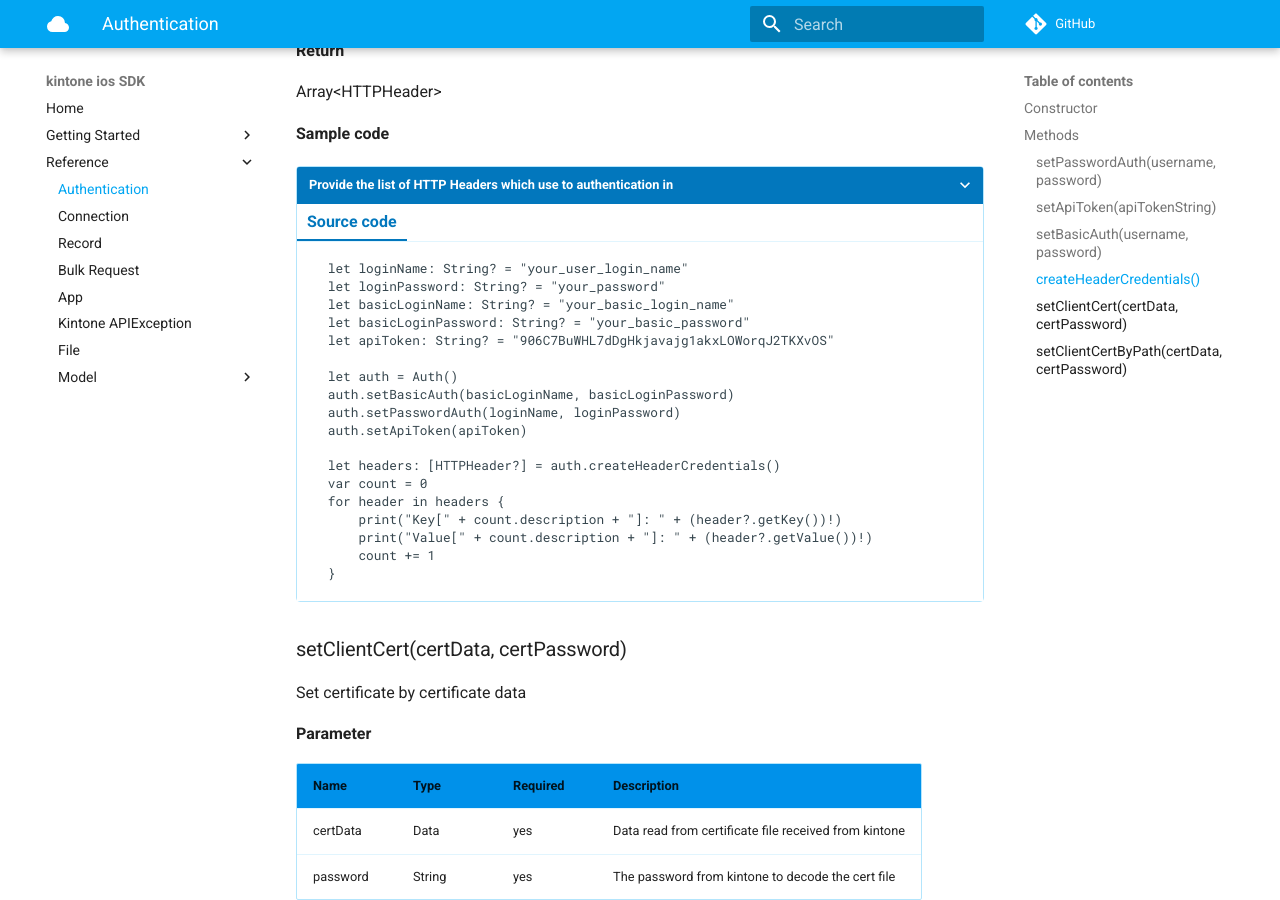
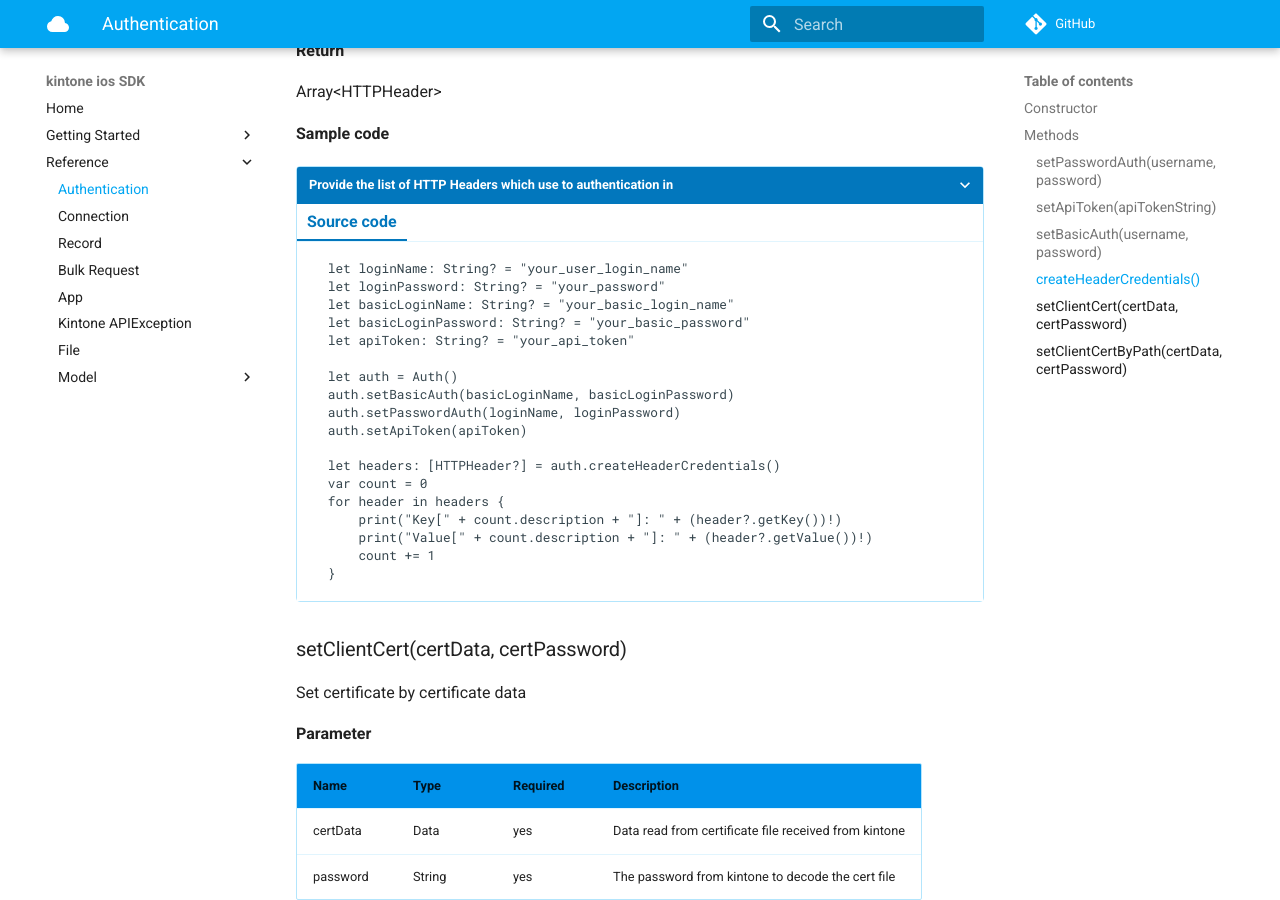
Before and after one commit to kintone-labs/kintone-ios-sdk, an MkDocs documentation site: the page built from docs/docs/reference/authentication.md, in a window 1280 px wide and 900 px high, scrolled down 2729 px. Built offline with MkDocs 1.6.1 and Material for MkDocs 9.7.7, drawn with Linux system fonts in a browser that asks for light colours; comment, search, counter and statistics services are not loaded; old or Windows-style settings are respelled for this version of MkDocs.

Commit message:
replace constant

```diff
--- a/docs/docs/reference/authentication.md
+++ b/docs/docs/reference/authentication.md
@@ -151,7 +151,7 @@
     let loginPassword: String? = "your_password"
     let basicLoginName: String? = "your_basic_login_name"
     let basicLoginPassword: String? = "your_basic_password"
-    let apiToken: String? = "906C7BuWHL7dDgHkjavajg1akxLOWorqJ2TKXvOS"
+    let apiToken: String? = "your_api_token"
 
     let auth = Auth()
     auth.setBasicAuth(basicLoginName, basicLoginPassword)
```
